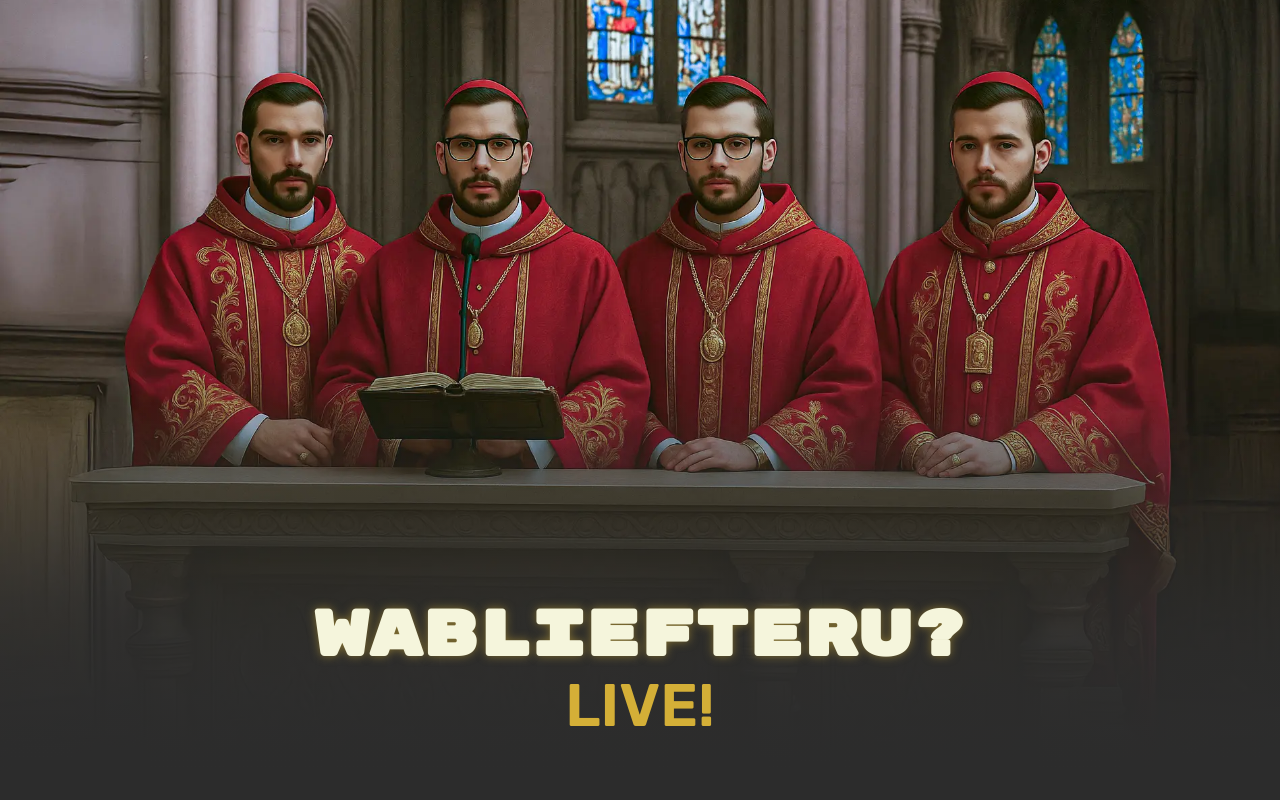
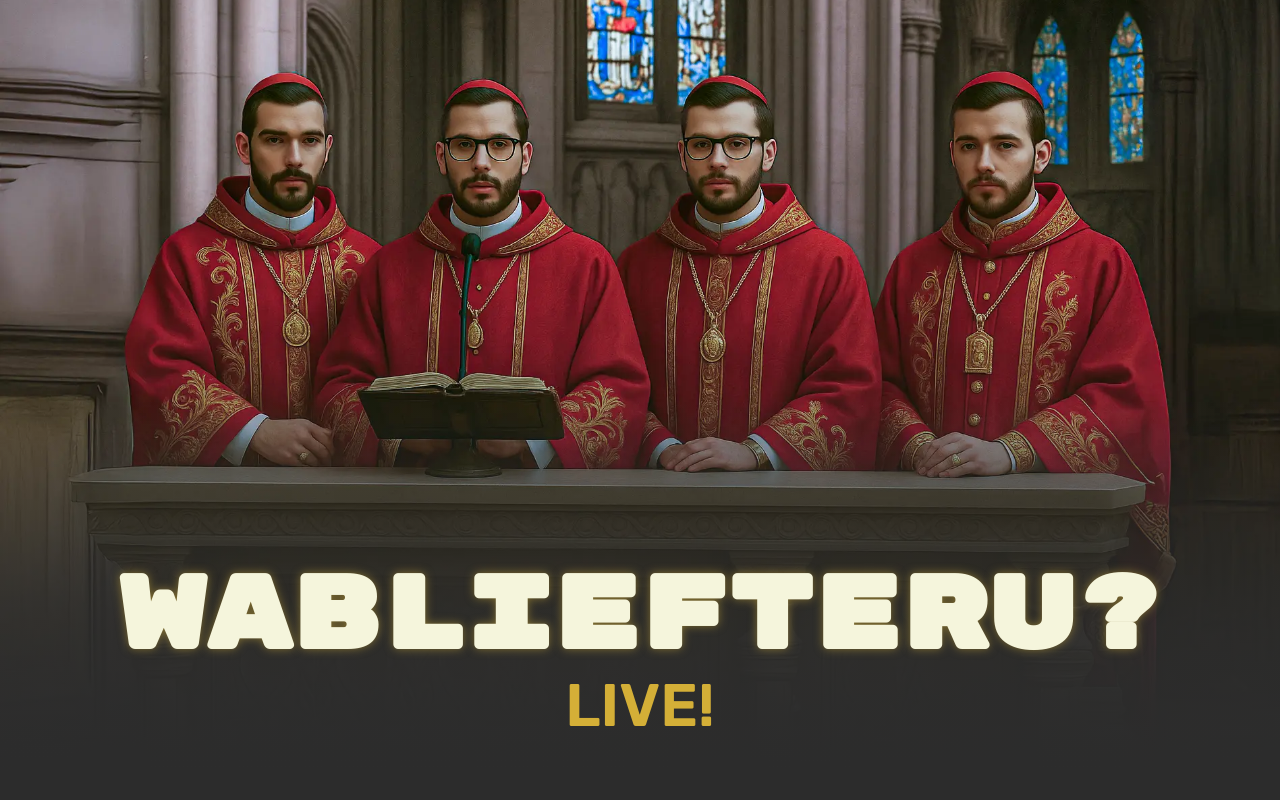
Before and after one commit to cinematenpodcast/wabliefteru-live, a React (Vite) app: page / in a window 1280 px wide. Shown: the top 800 px of the page. Built offline with nearby package versions, Linux system fonts and the light colour scheme.

Commit message:
Fix: WABLIEFTERU title positioning - viewport centered without absolute positioning

```diff
--- a/src/index.css
+++ b/src/index.css
@@ -97,9 +97,12 @@
   .hero-main-title {
     width: 90vw !important;
     max-width: 90vw !important;
-    margin-left: auto !important;
-    margin-right: auto !important;
-    font-size: clamp(1.5rem, 8vw, 4rem) !important;
+    font-size: clamp(1.5rem, 8vw, 8rem) !important;
+    margin-left: calc((100vw - 90vw) / 2) !important;
+    margin-right: calc((100vw - 90vw) / 2) !important;
+    text-align: center !important;
+    position: relative !important;
+    left: calc(-50vw + 50%) !important;
   }
 
   /* Mobile-specific background image optimizations */
```
